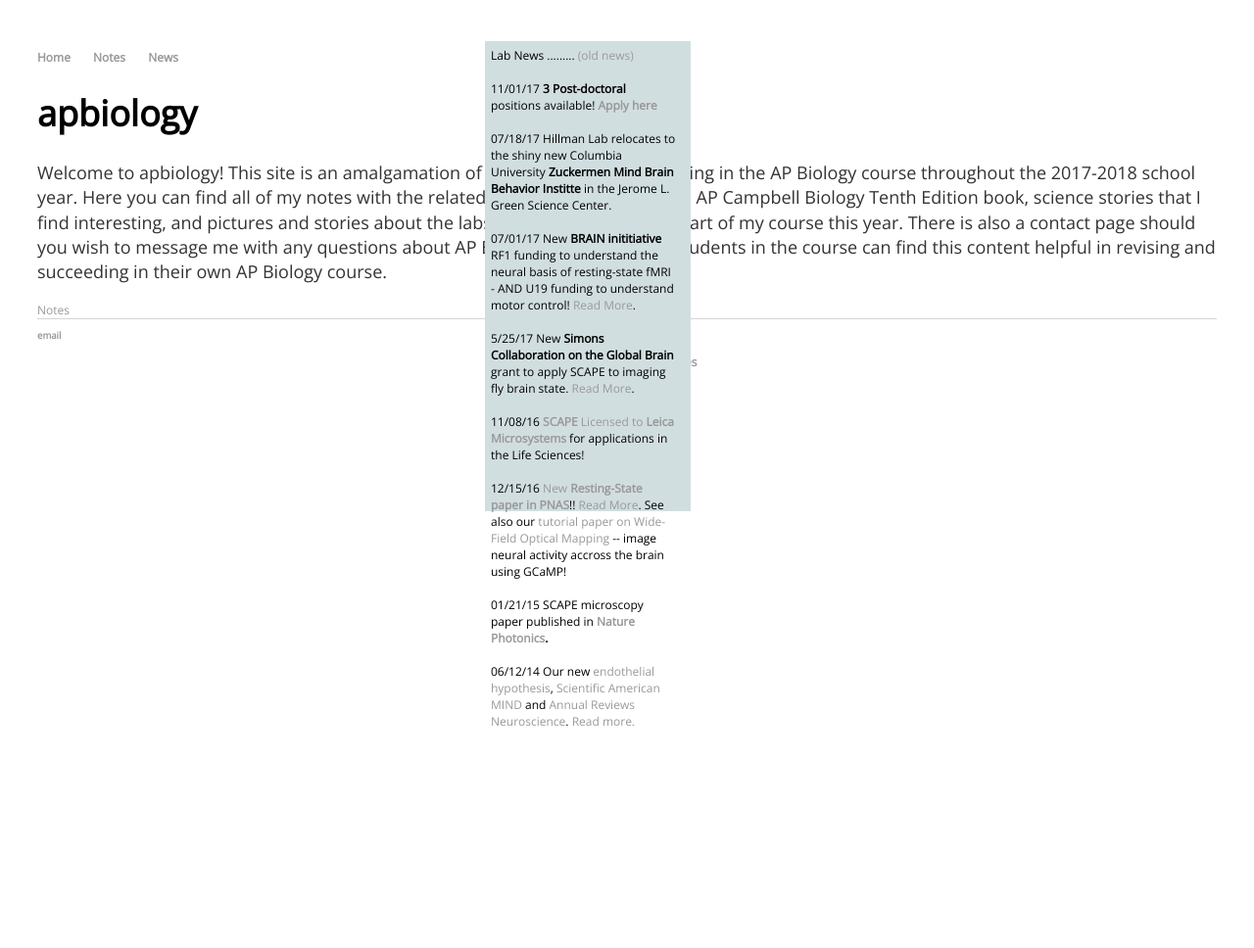
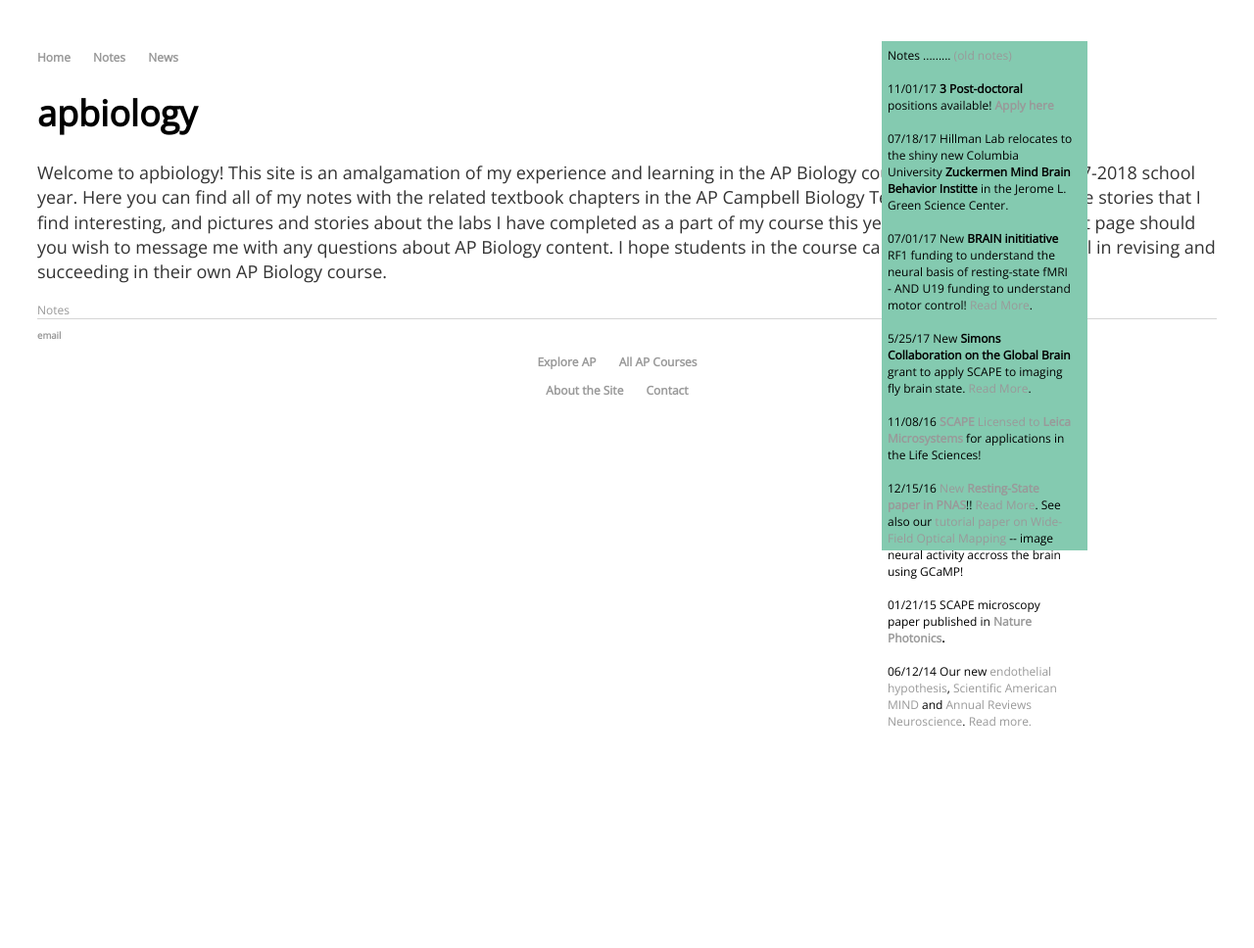
Before and after one commit to meganscarlett/meganscarlett.github.io, a Jekyll site: the page built from index.html, in a window 1280 px wide. Shown: the whole page at 98% size. Built offline with Jekyll 4.4.1, drawn with Linux system fonts in a browser that asks for light colours.

Commit message:
Update index.html

```diff
--- a/index.html
+++ b/index.html
@@ -12,9 +12,9 @@ There is also a contact page should you wish to message me with any questions ab
 
 I hope students in the course can find this content helpful in revising and succeeding in their own AP Biology course.</a></p>
 
-<div id="Recent News Box" style="height: 480px; left: 495px; position: absolute; top: 42px; width: 210px; background: #D1DEE0; z-index: 1;" class="style_SkipStroke_3">
+<div id="**Recent News Box**" style="height: 520px; left: 900px; position: absolute; top: 42px; width: 210px; background: #84CAB0; z-index: 1;" class="style_SkipStroke_3">
 <table cellpadding="4">
-                <td width="189" ><span class="style11">Lab News</span><span class="style17"> .........       <a href="News.html">(old news)</a><br>
+                <td width="189" ><span class="style11">Notes</span><span class="style17"> .........       <a href="_posts.html">(old notes)</a><br>
 
                     <br>
 
```
